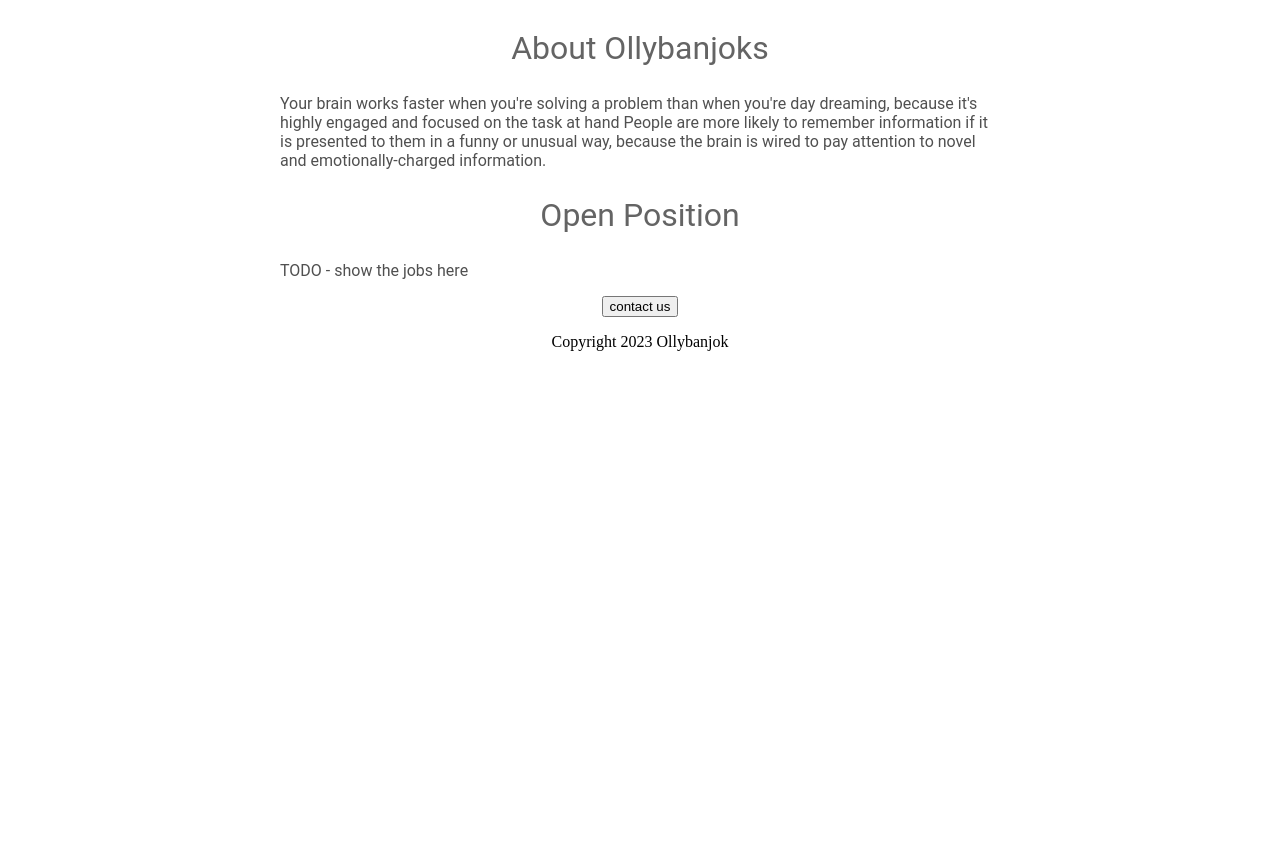
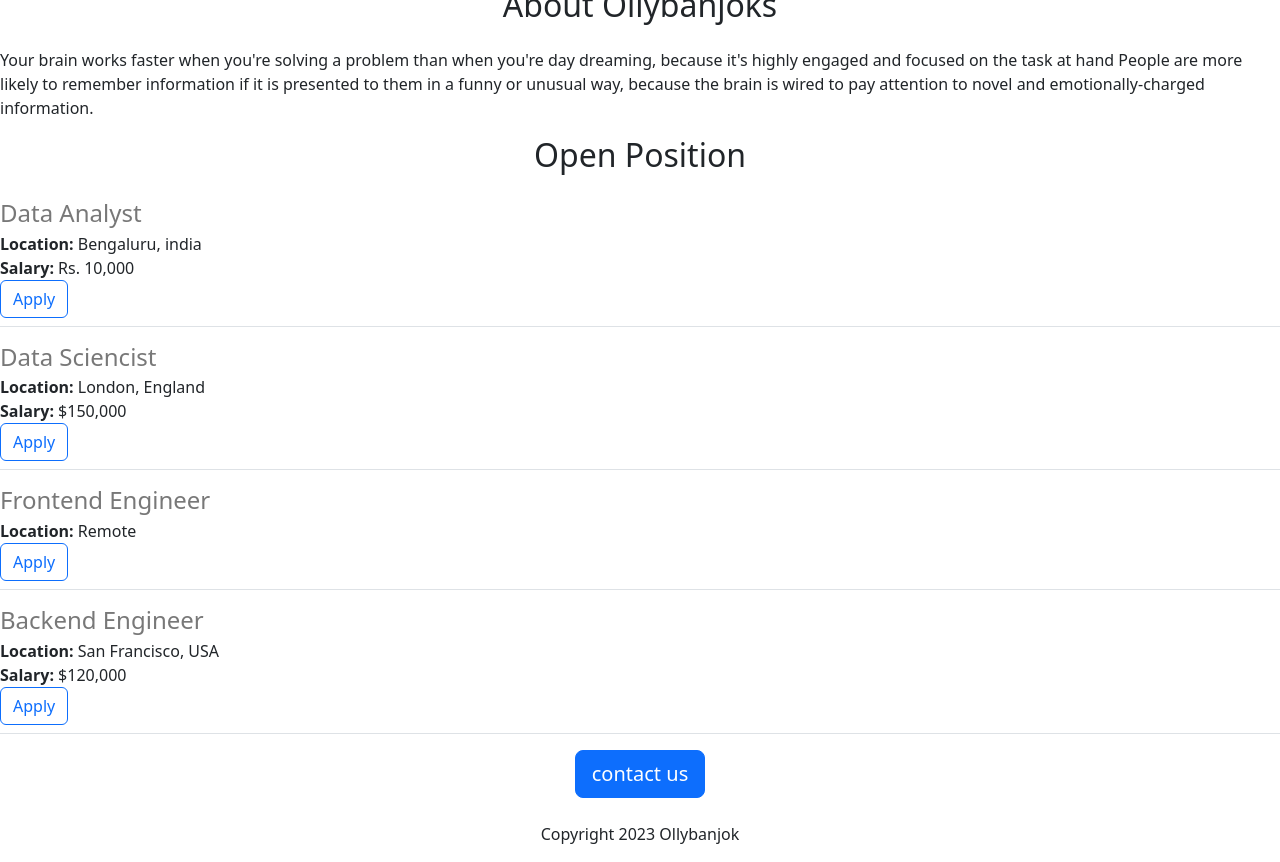
Before and after one commit to ollybanjoks/ollybanjoks-career-website, a Flask app: page / in a window 1280 px wide. Shown: the part 462-1324 px from the top of the page. Before the commit the page ends 813 px from the top, so only its background shows below. Run offline with Flask 3, Linux system fonts and the light colour scheme.

Commit message:
Added Dynamic Data and API route

```diff
--- a/app.py
+++ b/app.py
@@ -1,9 +1,43 @@
-from flask import Flask, render_template
+from flask import Flask, render_template, jsonify
+
 app = Flask(__name__)
+
+JOBS = [
+  {
+    'id': 1,
+    'title': 'Data Analyst',
+    'location': 'Bengaluru, india',
+    'salary': 'Rs. 10,000'
+  },
+  {
+    'id': 2,
+    'title': 'Data Sciencist',
+    'location': 'London, England',
+    'salary': '$150,000'
+  },
+  {
+    'id': 3,
+    'title': 'Frontend Engineer',
+    'location': 'Remote',
+  },
+  {
+    'id': 4,
+    'title': 'Backend Engineer',
+    'location': 'San Francisco, USA',
+    'salary': '$120,000'
+  }
+
+]
 
 @app.route("/")
 def hello_world():
-  return render_template('home.html')
+  return render_template('home.html',
+                         jobs=JOBS,
+                         company_name='Ollybanjoks')
+
+@app.route("/jobs")
+def list_jobs():
+  return jsonify(JOBS)
 
 if __name__ == "__main__":
   app.run(host='0.0.0.0', debug=True)
--- a/templates/home.html
+++ b/templates/home.html
@@ -2,53 +2,34 @@
 <html>
   <head>
     <title>ollybanjoks career</title>
+    <meta charset="utf-8">
+    <meta name="viewport" content="width=device-width, initial-scale=1">
+     <link href="https://cdn.jsdelivr.net/npm/bootstrap@5.3.2/dist/css/bootstrap.min.css" rel="stylesheet" integrity="sha384-T3c6CoIi6uLrA9TneNEoa7RxnatzjcDSCmG1MXxSR1GAsXEV/Dwwykc2MPK8M2HN" crossorigin="anonymous">
     <style>
-      h1 {
-        font-size: 40px;
-        font-family: Roboto;
-        font-weight: normal;
-        color: rgb(50, 50, 50);
-        text-align: center;
-      }
-
-      #banner{
+      #banner {
+        height: 360px;
         width: 100%;
-        height: 360px;
         object-fit: cover;
       }
+    </style>
 
-      h2 {
-        font-size: 32px;
-        font-family: Roboto;
-        font-weight: normal;
-        color: rgb(100, 100, 100);
-        text-align: center;
-      }
-
-      .bodytext {
-        font-family: Roboto;
-        color: rgb(80, 80, 80);
-      }
-
-      #container {
-        max-width: 720px;
-        margin: 0 auto;
-      }
-
-    </style>
   <head>
-    <div id="container">
-       <h1>Ollybanjoks Career</h1>
-      <img id="banner" src="https://ollybanjoks-career-website--ollybanjoks.repl.co/static/banner.jpeg" height="320">
-      <h2>About Ollybanjoks</h2>
-      <p class="bodytext">
+    <div class="continer">
+       <h1 class="text-center mt-2 mb-4">{{company_name}} Career</h1>
+      <img class="img-fluid" id="banner" src="https://ollybanjoks-career-website--ollybanjoks.repl.co/static/banner.jpeg" height="320">
+      <h2 class="text-center mt-2 mb-4">About Ollybanjoks</h2>
+      <p class="Lead">
       Your brain works faster when you're solving a problem than when you're day dreaming, because it's highly engaged and focused on the task at hand People are more likely to remember information if it is presented to them in a funny or unusual way, because the brain is wired to pay attention to novel and emotionally-charged information.
       </p>
-      <h2>Open Position</h2>
-      <P class="bodytext">TODO - show the jobs here</P>
-      <div style="text-align: center;">
-        <button>contact us</button>
-        <p>Copyright 2023 Ollybanjok</p>
+      <h2 class="text-center mt-2 mb-4">Open Position</h2>
+      <div>
+        {% for job in jobs %}
+        {% include 'jobitem.html' %}
+        {% endfor %}
+      </div>
+      <div class="text-center">
+        <button class="btn btn-primary btn-lg">contact us</button>
+        <p class="mt-4">Copyright 2023 Ollybanjok</p>
       </div>
     </div>
   </body>
--- /dev/null
+++ b/templates/jobitem.html
@@ -0,0 +1,20 @@
+<div class='border-bottom row' style= "margin-bottom:16px;padding-bottom:8px;">
+  <div class="col-10">
+      <h4
+      style="color:rgb(120,120,120); margin-bottom:4px;">
+      {{job['title']}}
+    </h4>
+    <div>
+      <b>Location:</b> {{job['location']}}
+    </div>
+    {% if 'salary' in job %}
+    <div>
+      <b>Salary:</b> {{job['salary']}}
+    </div>
+    {% endif %}
+  </div>
+  <div class="col-3">
+    <button type="button" class="btn btn-outline-primary">Apply</button>
+  </div>
+
+</div>
```
Also changed, not shown: 1 other file.
